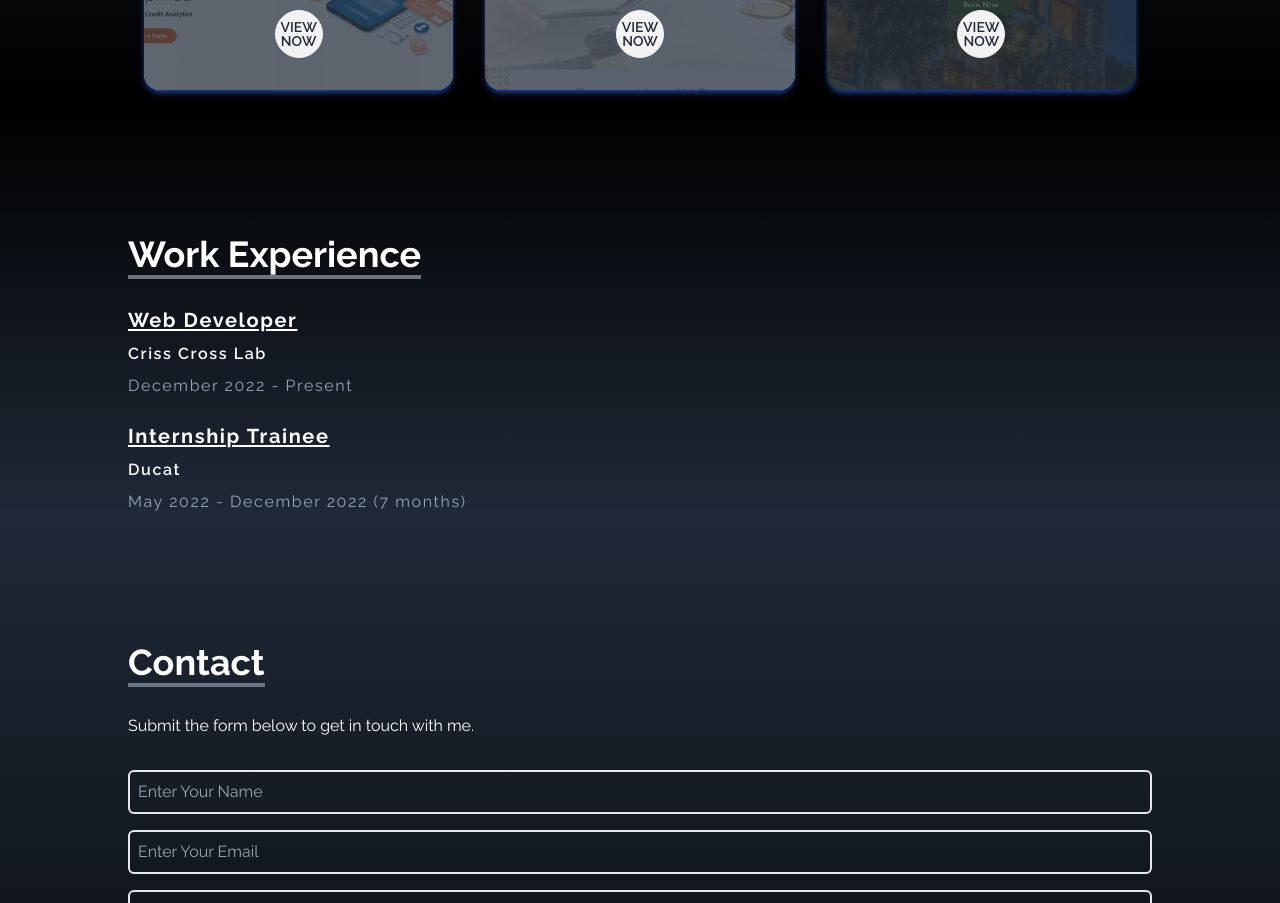
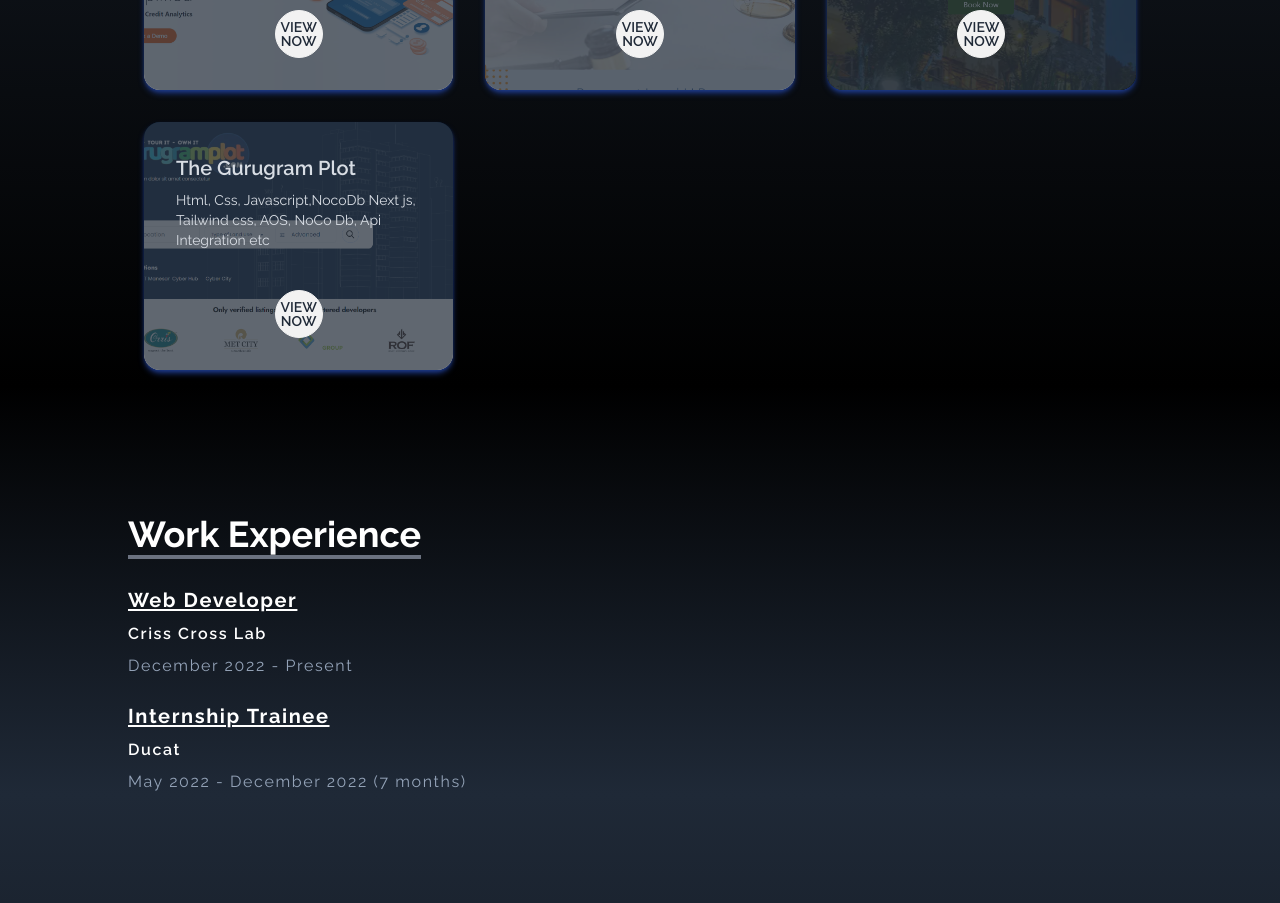
Before and after one commit to RishabhTripathy/Portfolio, a React (Create React App) app: page / in a window 1280 px wide. Shown: the part 2700-3603 px from the top of the page. Built offline with nearby package versions, Linux system fonts and the light colour scheme.

Commit message:
Update Projects.jsx

```diff
--- a/src/Components/Projects.jsx
+++ b/src/Components/Projects.jsx
@@ -6,6 +6,7 @@ import p3 from "../images/project3.png"
 import p4 from "../images/project4.png"
 import p5 from "../images/project5.png"
 import p6 from "../images/project6.png"
+import p7 from "../images/project7.png"
 
 export default function Projects() {
     const project = [{
@@ -49,6 +50,13 @@ export default function Projects() {
         lnk:"https://theahomesmanali.com/",
         title:"The Thea Homes",
         desc:"Html, Css, Javascript, Next js, Tailwind css, AOS etc"
+    },
+    {
+      id: 7,
+      img: p7,
+      lnk: "https://gurugramplot.com/",
+      title: "The Gurugram Plot",
+      desc: "Html, Css, Javascript,NocoDb Next js, Tailwind css, AOS, NoCo Db, Api Integration etc",
     },
   ]
   return (
```
